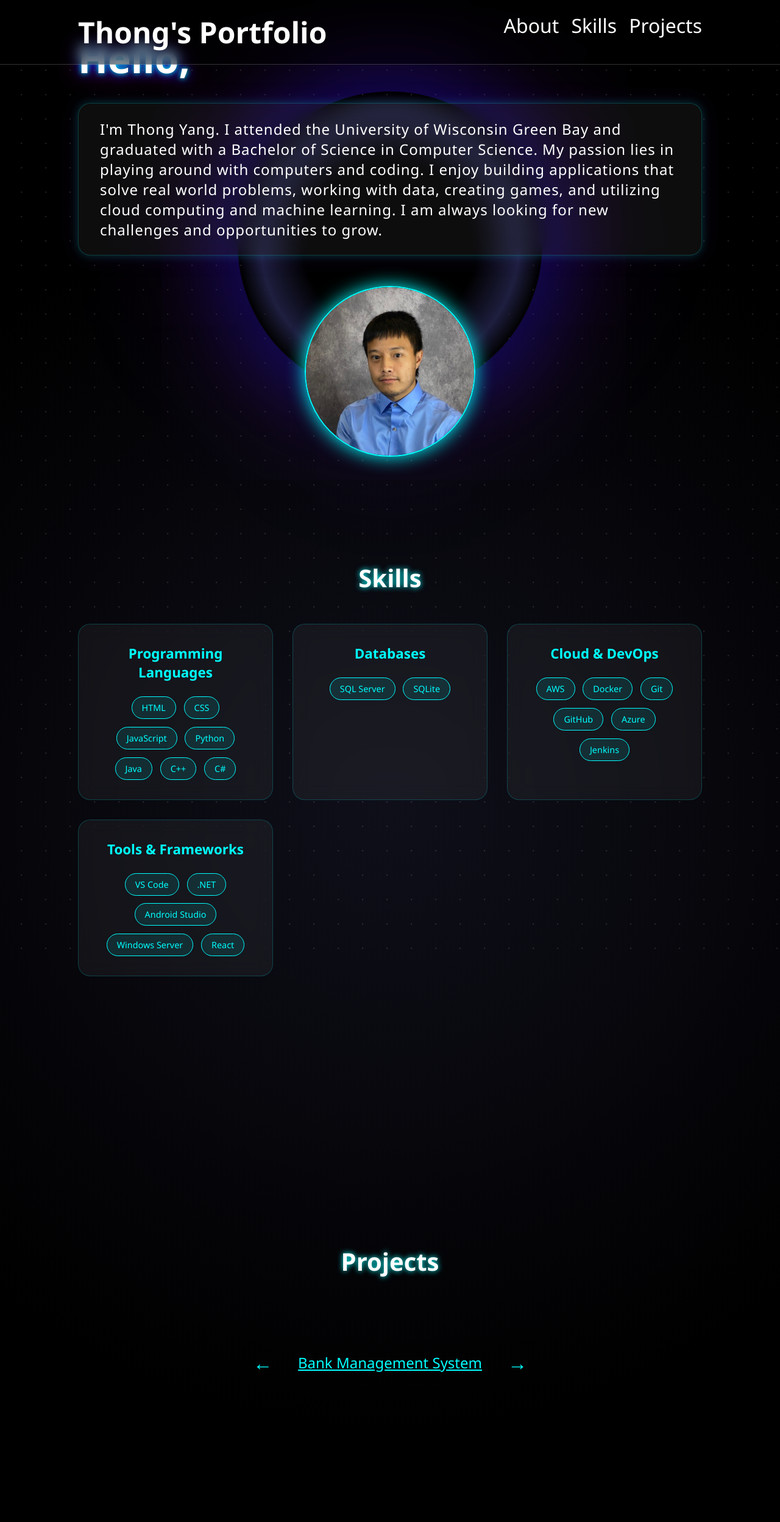
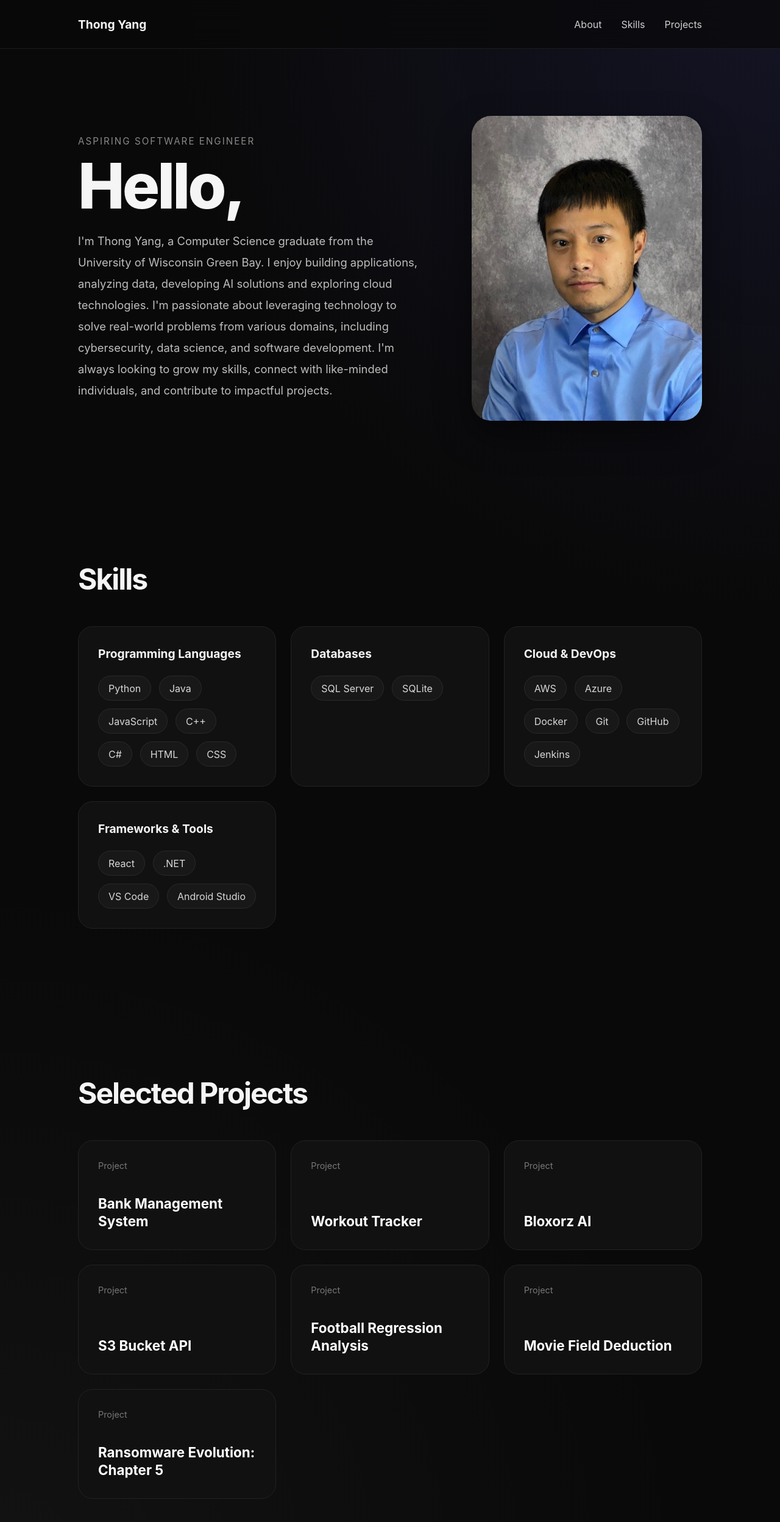
Before and after one commit to tyang146/tyang146.github.io, a React (Vite) app: page / in a window 1280 px wide. Shown: the top 2496 px of the page at 61% size. Built offline with nearby package versions, Linux system fonts and the light colour scheme.

Commit message:
update portfolio 2026

```diff
--- a/src/App.css
+++ b/src/App.css
@@ -2,7 +2,7 @@
   margin: 0;
   padding: 0;
   box-sizing: border-box;
-  font-family: "Segoe UI", sans-serif;
+  font-family: Inter, Segoe UI, sans-serif;
 }
 
 html {
@@ -10,392 +10,288 @@ html {
 }
 
 body {
-  background: black;
-  color: white;
+  background: #090909;
+  color: #f5f5f5;
   overflow-x: hidden;
 }
 
-/* Universe Background */
-.universe {
-  position: relative;
-  min-height: 100vh;
-  background: radial-gradient(circle at center, #0f0f1a 0%, #000 70%);
+a {
+  text-decoration: none;
 }
 
-/* Animated Stars */
-.universe::before {
-  content: "";
-  position: fixed;
-  width: 200%;
-  height: 200%;
-  background-image: radial-gradient(white 1px, transparent 1px);
-  background-size: 40px 40px;
-  animation: moveStars 120s linear infinite;
-  opacity: 0.15;
+.app {
+  min-height: 100vh;
+  background:
+    radial-gradient(
+      circle at top right,
+      rgba(99, 102, 241, 0.12),
+      transparent 35%
+    ),
+    radial-gradient(
+      circle at bottom left,
+      rgba(255, 255, 255, 0.04),
+      transparent 40%
+    );
 }
 
-@keyframes moveStars {
-  from { transform: translate(0, 0); }
-  to { transform: translate(-500px, -500px); }
+/* NAVBAR */
+
+.navbar {
+  position: sticky;
+  top: 0;
+  z-index: 100;
+  height: 80px;
+
+  display: flex;
+  align-items: center;
+  justify-content: space-between;
+
+  padding: 0 10%;
+
+  backdrop-filter: blur(20px);
+
+  background: rgba(9, 9, 9, 0.7);
+
+  border-bottom: 1px solid #1c1c1c;
 }
 
-/* Black Hole Core */
-.blackhole {
-  position: fixed;
-  top: 50%;
-  left: 50%;
-  width: 500px;
-  height: 500px;
-  transform: translate(-50%, -50%);
-  border-radius: 50%;
-  background: radial-gradient(circle, #000 40%, #1e1e3f 60%, transparent 70%);
-  box-shadow:
-    0 0 100px 40px rgba(0, 0, 255, 0.2),
-    0 0 200px 80px rgba(138, 43, 226, 0.2);
-  animation: pulse 6s infinite ease-in-out;
-  z-index: 0;
+.logo {
+  font-size: 1.2rem;
+  font-weight: 700;
 }
 
-@keyframes pulse {
-  0% { transform: translate(-50%, -50%) scale(1); }
-  50% { transform: translate(-50%, -50%) scale(1.05); }
-  100% { transform: translate(-50%, -50%) scale(1); }
-}
-
-/* Navbar */
-.navbar {
-  position: fixed;
-  width: 100%;
+.links {
   display: flex;
-  justify-content: space-between;
-  padding: 20px 10%;
-  z-index: 10;
-  font-size: 2rem;
-
-  /* Apple-style frosted glass */
-  background: rgba(0, 0, 0, 0.4); /* semi-transparent black */
-  backdrop-filter: blur(10px); /* blur the content behind */
-  -webkit-backdrop-filter: blur(10px); /* Safari support */
-  border-bottom: 1px solid rgba(255, 255, 255, 0.2); /* subtle border */
+  gap: 2rem;
 }
 
 .links a {
-  margin-left: 20px;
-  text-decoration: none;
-  color: white;
-  transition: 0.3s;
+  color: #cfcfcf;
+  transition: 0.3s ease;
 }
 
 .links a:hover {
-  color: cyan;
-  text-shadow: 0 0 10px cyan;
+  color: white;
 }
 
-/* Hero */
+/* HERO */
+
 .hero {
-  height: 100vh;
-  display: flex;
-  flex-direction: column;
-  justify-content: center;
+  min-height: calc(100vh - 80px);
+
+  display: grid;
+  grid-template-columns: 1.2fr 0.8fr;
+  align-items: center;
+
+  gap: 5rem;
+
   padding: 0 10%;
-  position: relative;
-  z-index: 5;
+}
+
+.hero-label {
+  color: #888;
+  font-size: 0.95rem;
+  text-transform: uppercase;
+  letter-spacing: 2px;
+  margin-bottom: 1rem;
 }
 
 .hero h1 {
-  font-size: 4rem;
-}
-
-.glow {
-  text-shadow:
-    0 0 10px cyan,
-    0 0 20px blue,
-    0 0 40px purple;
+  font-size: clamp(4rem, 8vw, 7rem);
+  line-height: 0.95;
+  font-weight: 800;
+  letter-spacing: -4px;
+  margin-bottom: 1.5rem;
 }
 
 .hero-card {
-  margin: 30px 0;
-  padding: 25px 35px;
-  width: fit-content;
-
-  background: rgba(255, 255, 255, 0.05);
-  backdrop-filter: blur(15px);
-
-  border-radius: 20px;
-  border: 1px solid rgba(0, 255, 255, 0.2);
-
-  box-shadow:
-    0 0 15px rgba(0, 255, 255, 0.2),
-    0 0 40px rgba(138, 43, 226, 0.1);
-
-  transition: 0.4s ease;
+  max-width: 700px;
 }
 
 .hero-card p {
-  color: #ffffff;
-  font-size: 1.5rem;
-  letter-spacing: 1px;
-}
-
-.hero-card:hover {
-  transform: translateY(-8px) scale(1.02);
-  box-shadow:
-    0 0 25px rgba(0, 255, 255, 0.4),
-    0 0 60px rgba(138, 43, 226, 0.2);
+  font-size: 1.15rem;
+  line-height: 1.9;
+  color: #bdbdbd;
 }
 
 .hero-img {
-  display: block;
-  margin: 20px auto 0 auto;
-  width: 280px;
-  height: 280px;
-  border-radius: 50%;
-  border: 2px solid cyan;
+  width: 100%;
+  max-width: 380px;
+  height: 500px;
+
   object-fit: cover;
-  box-shadow: 0 0 30px cyan;
+
+  border-radius: 32px;
+
+  justify-self: center;
+
+  box-shadow:
+    0 25px 60px rgba(0, 0, 0, 0.45);
 }
 
-/* Section */
+/* SECTIONS */
+
 .section {
   padding: 120px 10%;
-  position: relative;
-  z-index: 5;
 }
 
 .section-title {
-  font-size: 2.5rem;
+  font-size: 3rem;
   margin-bottom: 3rem;
-  text-align: center;
-  text-shadow: 0 0 10px cyan;
+  letter-spacing: -2px;
 }
 
-/* Skill Section */
+/* SKILLS */
+
 .skills-grid {
   display: grid;
-  grid-template-columns: repeat(auto-fit, minmax(280px, 1fr));
-  gap: 2rem;
+
+  grid-template-columns:
+    repeat(auto-fit, minmax(280px, 1fr));
+
+  gap: 1.5rem;
 }
 
 .skill-card {
+  background: #111;
+
+  border: 1px solid #222;
+
+  border-radius: 24px;
+
   padding: 2rem;
-  border-radius: 20px;
-  background: rgba(255, 255, 255, 0.05);
-  backdrop-filter: blur(15px);
-  border: 1px solid rgba(0, 255, 255, 0.2);
-  transition: 0.4s ease;
+
+  transition: 0.3s ease;
 }
 
 .skill-card:hover {
-  transform: translateY(-10px);
+  transform: translateY(-6px);
+
+  border-color: #3a3a3a;
+
   box-shadow:
-    0 0 25px rgba(0, 255, 255, 0.4),
-    0 0 60px rgba(138, 43, 226, 0.2);
+    0 15px 40px rgba(0, 0, 0, 0.3);
 }
 
 .skill-card h3 {
   margin-bottom: 1.5rem;
-  font-size: 1.4rem;
-  text-align: center;
-  color: cyan;
+  font-size: 1.2rem;
 }
 
 .skill-badges {
   display: flex;
   flex-wrap: wrap;
   gap: 0.8rem;
-  justify-content: center;
 }
 
 .badge {
-  padding: 0.5rem 1rem;
-  border-radius: 50px;
-  font-size: 0.9rem;
-  background: rgba(0, 255, 255, 0.1);
-  border: 1px solid cyan;
-  color: cyan;
-  transition: 0.3s;
+  padding: 0.6rem 1rem;
+
+  border-radius: 999px;
+
+  background: #181818;
+
+  border: 1px solid #2a2a2a;
+
+  color: #d8d8d8;
+
+  transition: 0.3s ease;
 }
 
 .badge:hover {
-  background: cyan;
+  background: white;
   color: black;
-  box-shadow: 0 0 15px cyan;
 }
 
-/* Project Section */
-.project-carousel {
-  display: flex;
-  align-items: center;
-  justify-content: center;
-  gap: 2rem;
-  position: relative;
-  margin-top: 2rem;
+/* PROJECTS */
+
+.projects-grid {
+  display: grid;
+
+  grid-template-columns:
+    repeat(auto-fit, minmax(300px, 1fr));
+
+  gap: 1.5rem;
 }
 
 .project-card {
-  min-width: 300px;
+  background: #111;
+
+  border: 1px solid #222;
+
+  border-radius: 24px;
+
+  padding: 2rem;
+
   min-height: 180px;
-  border-radius: 20px;
-  text-align: center;
+
   display: flex;
-  align-items: center;
-  justify-content: center;
-  color: cyan;
-  font-size: 1.5rem;
-  transition: transform 0.3s ease, box-shadow 0.3s ease;
-}
+  flex-direction: column;
+  justify-content: space-between;
 
-.arrow {
-  font-size: 2rem;
-  background: transparent;
-  border: none;
-  color: cyan;
-  cursor: pointer;
-  transition: 0.2s;
-}
+  transition: 0.3s ease;
 
-.arrow:hover {
-  color: white;
-  transform: scale(1.2);
-}
-
-#projects {
-  padding-top: 320px;
-  padding-bottom: 320px;
-  min-height: 80vh;
-}
-
-.project-card a {
-  color: cyan;
-  font-size: 1.5rem;
-  display: block;
-  width: 100%;
-  height: 100%;
-  padding: 10px;
-}
-
-.project-card a:hover {
   color: white;
 }
 
-/* Mobile-Friendly Adjustments */
-@media (max-width: 1024px) {
-  .navbar {
-    padding: 15px 5%;
-    font-size: 1.8rem;
+.project-card:hover {
+  transform: translateY(-6px);
+
+  border-color: #3a3a3a;
+
+  box-shadow:
+    0 15px 40px rgba(0, 0, 0, 0.3);
+}
+
+.project-card span {
+  color: #777;
+  font-size: 0.9rem;
+}
+
+.project-card h3 {
+  font-size: 1.4rem;
+  line-height: 1.3;
+}
+
+/* MOBILE */
+
+@media (max-width: 900px) {
+  .hero {
+    grid-template-columns: 1fr;
+
+    text-align: center;
+
+    padding-top: 60px;
   }
 
-  .hero {
+  .hero-img {
+    height: 420px;
+  }
+}
+
+@media (max-width: 600px) {
+  .navbar {
     padding: 0 5%;
   }
 
-  .hero h1 {
-    font-size: 3rem;
-    text-align: center;
-  }
-
-  .hero-card {
-    padding: 20px 25px;
-    width: 90%;
-    margin: 20px auto;
-  }
-
-  .hero-card p {
-    font-size: 1.3rem;
-  }
-
-  .hero-img {
-    width: 200px;
-    height: 200px;
+  .links {
+    gap: 1rem;
   }
 
   .section {
     padding: 80px 5%;
   }
 
-  .section-title {
-    font-size: 2rem;
-    margin-bottom: 2rem;
-  }
-
-  .skills-grid {
-    gap: 1.5rem;
-  }
-
-  .skill-card {
-    padding: 1.5rem;
-  }
-
-  .skill-card h3 {
-    font-size: 1.2rem;
-  }
-
-  .badge {
-    font-size: 0.8rem;
-    padding: 0.4rem 0.8rem;
-  }
-
-  .project-card {
-    min-width: 220px;
-    min-height: 150px;
-    font-size: 1.2rem;
-  }
-
-  #projects {
-    padding-top: 200px;
-    padding-bottom: 200px;
-  }
-
-  .project-carousel {
-    gap: 1rem;
-  }
-}
-
-@media (max-width: 600px) {
-  .navbar {
-    flex-direction: column;
-    align-items: center;
-    font-size: 1.5rem;
-  }
-
-  .links a {
-    margin: 10px 5px 0 5px;
+  .hero {
+    padding-left: 5%;
+    padding-right: 5%;
   }
 
   .hero h1 {
-    font-size: 2.5rem;
-  }
-
-  .hero-card p {
-    font-size: 1.1rem;
-  }
-
-  .hero-img {
-    width: 150px;
-    height: 150px;
+    font-size: 3.5rem;
   }
 
   .section-title {
-    font-size: 1.8rem;
-  }
-
-  .skills-grid {
-    grid-template-columns: 1fr;
-    gap: 1rem;
-  }
-
-  .project-card {
-    min-width: 180px;
-    min-height: 120px;
-    font-size: 1rem;
-  }
-
-  #projects {
-    padding-top: 150px;
-    padding-bottom: 150px;
-  }
-
-  .arrow {
-    font-size: 1.5rem;
+    font-size: 2.3rem;
   }
 }
--- a/src/App.jsx
+++ b/src/App.jsx
@@ -1,22 +1,42 @@
-import "./App.css"
-import profile from './assets/profile.jpg';
-import { useState } from "react";
+import "./App.css";
+import profile from "./assets/profile.jpg";
 
 const projects = [
-  { title: "Bank Management System", url: "https://github.com/tyang146/Bank-Management-System" },
-  { title: "Workout Tracker", url: "https://github.com/tyang146/WorkoutTracker" },
-  { title: "Bloxorz AI", url: "https://github.com/tyang146/BloxorzAI" },
-  { title: "S3 Bucket API", url: "https://github.com/tyang146/My-S3-Bucket-Api" },
-  { title: "Football Regression Analysis", url: "https://github.com/tyang146/regression_analysis_streamlit" },
-  { title: "Movie Field Deduction", url: "https://huggingface.co/spaces/tyang146/movie_field_deduction" },
-  { title: "Ransomware Evolution: Chapter 5", url: "https://www.taylorfrancis.com/books/edit/10.1201/9781003469506/ransomware-evolution-mohiuddin-ahmed" },
-  { title: "My 3D World", url: "https://github.com/tyang146/my_3d_world" },
+  {
+    title: "Bank Management System",
+    url: "https://github.com/tyang146/Bank-Management-System",
+  },
+  {
+    title: "Workout Tracker",
+    url: "https://github.com/tyang146/WorkoutTracker",
+  },
+  {
+    title: "Bloxorz AI",
+    url: "https://github.com/tyang146/BloxorzAI",
+  },
+  {
+    title: "S3 Bucket API",
+    url: "https://github.com/tyang146/My-S3-Bucket-Api",
+  },
+  {
+    title: "Football Regression Analysis",
+    url: "https://github.com/tyang146/regression_analysis_streamlit",
+  },
+  {
+    title: "Movie Field Deduction",
+    url: "https://huggingface.co/spaces/tyang146/movie_field_deduction",
+  },
+  {
+    title: "Ransomware Evolution: Chapter 5",
+    url: "https://www.taylorfrancis.com/books/edit/10.1201/9781003469506/ransomware-evolution-mohiuddin-ahmed",
+  },
 ];
 
 function SkillCard({ title, skills }) {
   return (
     <div className="skill-card">
       <h3>{title}</h3>
+
       <div className="skill-badges">
         {skills.map((skill, index) => (
           <span key={index} className="badge">
@@ -25,48 +45,41 @@ function SkillCard({ title, skills }) {
         ))}
       </div>
     </div>
-  )
+  );
 }
 
 function App() {
-  const [current, setCurrent] = useState(0);
+  return (
+    <div className="app">
+      <nav className="navbar">
+        <h2 className="logo">Thong Yang</h2>
 
-  const nextProject = () => {
-    setCurrent((prev) => (prev + 1) % projects.length);
-  };
-
-  const prevProject = () => {
-    setCurrent((prev) => (prev - 1 + projects.length) % projects.length);
-  };
-
-  return (
-    <div className="universe">
-      <div className="blackhole"></div>
-
-      <nav className="navbar">
-        <h2 className="logo">Thong's Portfolio</h2>
         <div className="links">
-          <a href="#hero">About</a>
+          <a href="#about">About</a>
           <a href="#skills">Skills</a>
           <a href="#projects">Projects</a>
         </div>
       </nav>
 
-      <section id="hero" className="hero">
-        <h1 className="glow">Hello,</h1>
-        <div className="hero-card">
-          <p>I'm Thong Yang.
-            I attended the University of Wisconsin Green Bay and graduated with a Bachelor of Science in Computer Science.
-            My passion lies in playing around with computers and coding.
-            I enjoy building applications that solve real world problems, working with data, creating games, and utilizing cloud computing and machine learning.
-            I am always looking for new challenges and opportunities to grow.
-          </p>
+      <section id="about" className="hero">
+        <div className="hero-content">
+          <p className="hero-label">Aspiring Software Engineer</p>
+
+          <h1>
+            Hello,
+          </h1>
+
+          <div className="hero-card">
+            <p>
+              I'm Thong Yang, a Computer Science graduate from the University of Wisconsin Green Bay.
+              I enjoy building applications, analyzing data, developing AI solutions and exploring cloud technologies.
+              I'm passionate about leveraging technology to solve real-world problems from various domains, including cybersecurity, data science, and software development.
+              I'm always looking to grow my skills, connect with like-minded individuals, and contribute to impactful projects.
+            </p>
+          </div>
         </div>
-        <img
-          src={profile}
-          alt="Thong"
-          className="hero-img"
-        />
+
+        <img src={profile} alt="Thong Yang" className="hero-img" />
       </section>
 
       <section id="skills" className="section">
@@ -75,7 +88,15 @@ function App() {
         <div className="skills-grid">
           <SkillCard
             title="Programming Languages"
-            skills={["HTML", "CSS", "JavaScript", "Python", "Java", "C++", "C#"]}
+            skills={[
+              "Python",
+              "Java",
+              "JavaScript",
+              "C++",
+              "C#",
+              "HTML",
+              "CSS",
+            ]}
           />
 
           <SkillCard
@@ -85,40 +106,48 @@ function App() {
 
           <SkillCard
             title="Cloud & DevOps"
-            skills={["AWS", "Docker", "Git", "GitHub", "Azure", "Jenkins"]}
+            skills={[
+              "AWS",
+              "Azure",
+              "Docker",
+              "Git",
+              "GitHub",
+              "Jenkins",
+            ]}
           />
 
           <SkillCard
-            title="Tools & Frameworks"
-            skills={["VS Code", ".NET", "Android Studio", "Windows Server", "React"]}
+            title="Frameworks & Tools"
+            skills={[
+              "React",
+              ".NET",
+              "VS Code",
+              "Android Studio",
+            ]}
           />
         </div>
       </section>
 
       <section id="projects" className="section">
-        <h2 className="section-title">Projects</h2>
+        <h2 className="section-title">Selected Projects</h2>
 
-        <div className="project-carousel">
-          <button className="arrow left" onClick={prevProject}>
-            &#8592;
-          </button>
-
-          <div className="project-card">
+        <div className="projects-grid">
+          {projects.map((project) => (
             <a
-              href={projects[current].url}
+              key={project.title}
+              href={project.url}
               target="_blank"
+              rel="noreferrer"
+              className="project-card"
             >
-              {projects[current].title}
+              <span>Project</span>
+              <h3>{project.title}</h3>
             </a>
-          </div>
-
-          <button className="arrow right" onClick={nextProject}>
-            &#8594;
-          </button>
+          ))}
         </div>
       </section>
     </div>
-  )
+  );
 }
 
-export default App
+export default App;
```
Also changed, not shown: 5 other files (tests, documents, lock files or other folders).
